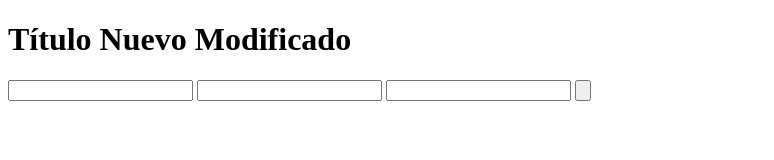
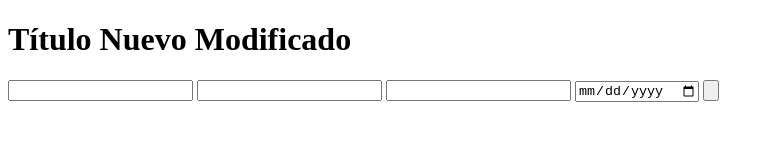
Before and after one commit to BlackGarnett/hello-world-git, a plain HTML site: page index.html in a window 1280 px wide. Shown: the whole page, without its empty margins (0-774 px from the left). Drawn offline with Linux system fonts and the light colour scheme.

Commit message:
Se implementó birthday

```diff
--- a/index.html
+++ b/index.html
@@ -13,6 +13,7 @@
 		<input type="number" id="firstname" name="firstname">
 		<input type="text" id="lastname" name="lastname">
 		<input type="number" id="age" name="age">
+		<input type="date" id="birthdate" name="birthdate">
 		<input type="button" name="enviar">
 	</form>
 </body>
```
